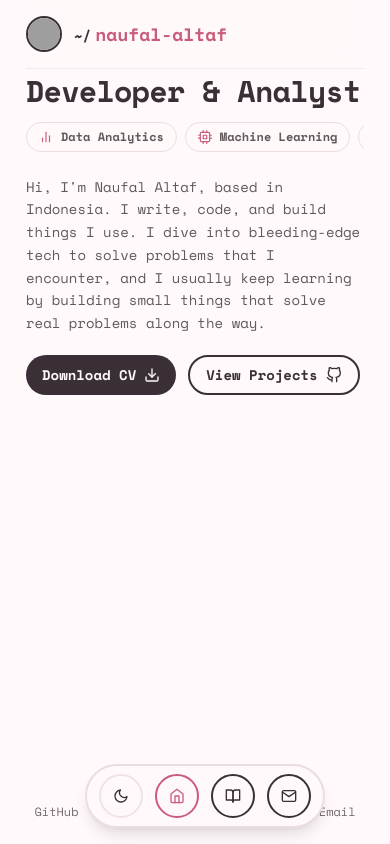
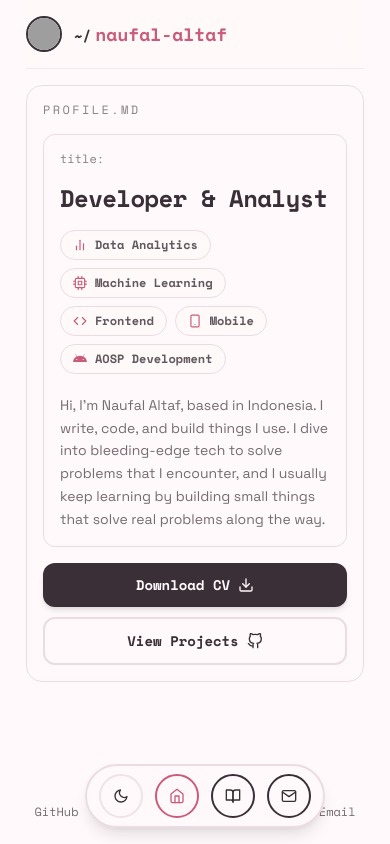
Before and after one commit to nawocci/site, a Next.js app: page / in a window 390 px wide. Built offline with nearby package versions, Linux system fonts and the light colour scheme; grey boxes are pictures that could not be loaded.

Commit message:
refactor: finalize mobile layout — card chrome stacked CTAs no switcher

```diff
--- a/src/app/globals.css
+++ b/src/app/globals.css
@@ -126,6 +126,20 @@ button:hover .theme-icon-rotate {
 
 .scrollbar-none::-webkit-scrollbar {
   display: none;
+}
+
+@keyframes blink {
+  0%, 100% { opacity: 1; }
+  50% { opacity: 0; }
+}
+
+.animate-blink {
+  animation: blink 1s step-end infinite;
+}
+
+.pills-fade-mask {
+  mask-image: linear-gradient(to right, black calc(100% - 2rem), transparent);
+  -webkit-mask-image: linear-gradient(to right, black calc(100% - 2rem), transparent);
 }
 
 .post-prose-body {
--- a/src/app/page.tsx
+++ b/src/app/page.tsx
@@ -10,36 +10,33 @@ const heroPills = [
   { label: "AOSP Development", icon: FaAndroid },
 ];
 
+const bioText =
+  "Hi, I\u2019m Naufal Altaf, based in Indonesia. I write, code, and build things I use. I dive into bleeding-edge tech to solve problems that I encounter, and I usually keep learning by building small things that solve real problems along the way.";
+
 export default function Home() {
   return (
     <div className="flex w-full flex-1 flex-col overflow-hidden">
-      <div className="flex w-full flex-1 items-start pt-2 sm:items-center sm:py-8">
-        {/* Desktop: card with border chrome. Mobile: transparent, no borders */}
+      <div className="flex w-full flex-1 items-start py-4 sm:items-center sm:py-8">
         <section className="relative w-full overflow-hidden font-mono sm:rounded-3xl sm:border sm:border-border sm:bg-background sm:p-7 motion-scale-in">
-          <div className="space-y-5 sm:space-y-6">
-            {/* "profile.md" label — desktop only */}
+
+          {/* ── Desktop layout ── */}
+          <div className="hidden sm:block">
+            <div className="space-y-6">
               <p
-              className="hidden sm:block motion-fade-up text-xs uppercase text-foreground/60"
+                className="motion-fade-up text-xs uppercase text-foreground/60"
                 style={{ letterSpacing: "0.2em" }}
               >
                 profile.md
               </p>
-
-            {/* Desktop: inner card. Mobile: no chrome, stacked sections */}
-            <div className="sm:rounded-2xl sm:border sm:border-border sm:bg-background sm:p-7 motion-fade-up motion-delay-1">
-              {/* "title:" label — desktop only */}
-              <p className="hidden sm:block text-xs text-foreground/60">title:</p>
-
-              {/* Section 1: Title */}
+              <div className="rounded-2xl border border-border bg-background p-7 motion-fade-up motion-delay-1">
+                <p className="text-xs text-foreground/60">title:</p>
                 <h1
-                className="text-3xl font-bold tracking-tight sm:mt-2 sm:text-5xl md:text-6xl motion-fade-up motion-delay-2"
+                  className="mt-2 text-5xl font-bold tracking-tight md:text-6xl motion-fade-up motion-delay-2"
                   style={{ lineHeight: 0.95 }}
                 >
                   Developer &amp; Analyst
                 </h1>
-
-              {/* Section 2: Skills — horizontal scroll on mobile, wrap on desktop */}
-              <div className="-mx-1 mt-4 flex gap-2 overflow-x-auto px-1 pb-1 scrollbar-none sm:mx-0 sm:mt-5 sm:flex-wrap sm:overflow-visible sm:px-0 sm:pb-0 motion-fade-up motion-delay-2">
+                <div className="mt-5 flex flex-wrap gap-2 motion-fade-up motion-delay-2">
                   {heroPills.map((pill) => (
                     <span
                       key={pill.label}
@@ -50,14 +47,10 @@ export default function Home() {
                     </span>
                   ))}
                 </div>
-
-              {/* Section 3: Bio */}
-              <p className="mt-5 max-w-3xl text-sm leading-relaxed text-foreground/80 sm:text-lg motion-fade-up motion-delay-3">
-                Hi, I&apos;m Naufal Altaf, based in Indonesia. I write, code, and build things I use. I dive into bleeding-edge tech to solve problems that I encounter, and I usually keep learning by building small things that solve real problems along the way.
+                <p className="mt-5 max-w-3xl text-lg leading-relaxed text-foreground/80 motion-fade-up motion-delay-3">
+                  {bioText}
                 </p>
               </div>
-
-            {/* Section 4: CTA buttons */}
               <div className="flex flex-wrap gap-3 motion-fade-up motion-delay-3">
                 <a
                   href="/cv-naufal-altaf-2026-04-19.pdf"
@@ -79,6 +72,68 @@ export default function Home() {
                 </a>
               </div>
             </div>
+          </div>
+
+          {/* ── Mobile layout ── */}
+          <div className="sm:hidden">
+            <div className="space-y-4 rounded-2xl border border-border bg-background p-4">
+              <p
+                className="text-xs uppercase text-foreground/60"
+                style={{ letterSpacing: "0.2em" }}
+              >
+                profile.md
+              </p>
+
+              <div className="space-y-5 rounded-xl border border-border bg-background p-4">
+                <p className="text-xs text-foreground/60">title:</p>
+
+                <h1
+                  className="text-2xl font-bold tracking-tight"
+                  style={{ lineHeight: 0.95 }}
+                >
+                  Developer &amp; Analyst
+                </h1>
+
+                <div className="flex flex-wrap gap-2">
+                  {heroPills.map((pill) => (
+                    <span
+                      key={pill.label}
+                      className="inline-flex shrink-0 items-center gap-2 rounded-full border border-border bg-background/80 px-3 py-1.5 text-xs font-semibold text-foreground/80 transition-transform duration-200 hover:-translate-y-0.5 hover:border-primary/60"
+                    >
+                      <pill.icon className="h-3.5 w-3.5 text-primary" />
+                      {pill.label}
+                    </span>
+                  ))}
+                </div>
+
+                <p className="font-sans text-sm leading-relaxed text-foreground/70">
+                  {bioText}
+                </p>
+              </div>
+
+              <div className="flex flex-col gap-2.5">
+                <a
+                  href="/cv-naufal-altaf-2026-04-19.pdf"
+                  target="_blank"
+                  rel="noopener noreferrer"
+                  className="inline-flex w-full items-center justify-center gap-2 rounded-xl bg-foreground px-4 py-3 text-sm font-semibold text-background shadow-md transition-all duration-200 hover:bg-primary hover:shadow-lg active:scale-[0.98]"
+                >
+                  Download CV
+                  <FiDownload className="h-4 w-4" />
+                </a>
+                <a
+                  href="https://github.com/nawocci?tab=repositories"
+                  target="_blank"
+                  rel="noopener noreferrer"
+                  className="inline-flex w-full items-center justify-center gap-2 rounded-xl border-2 border-border px-4 py-3 text-sm font-semibold text-foreground transition-all duration-200 hover:border-primary hover:text-primary active:scale-[0.98]"
+                >
+                  View Projects
+                  <FiGithub className="h-4 w-4" />
+                </a>
+              </div>
+            </div>
+          </div>
+
         </section>
       </div>
     </div>
```
Lines whose indentation alone changed are shown as unchanged.
